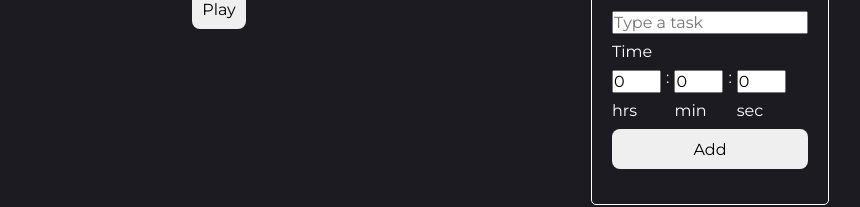
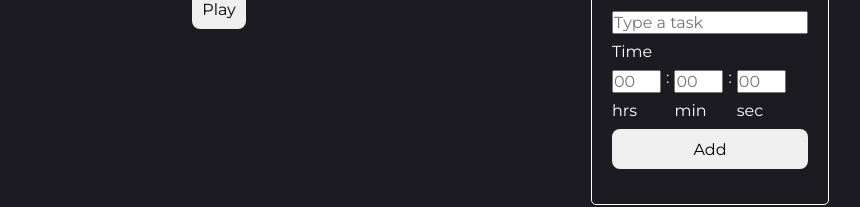
Before and after one commit to jeftepl/pomodoro-flow, a React (Vite) app: page / in a window 1280 px wide. Shown: the part 492-699 px from the top of the page, without its empty margins (302-1162 px from the left). Built offline with nearby package versions, Linux system fonts and the light colour scheme.

Commit message:
refactor(Tasks): extract time input logic to TimerNumberInput component
- Extract time input fields into TimerNumberInput component for reuse
- Enhance code maintainability and readability by reducing redundancy
- Introduce error handling to prevent silent failures during CRUD operations

```diff
--- /dev/null
+++ b/src/components/Tasks/TasksForm/TimerNumberInput/TimerNumberInput.module.css
@@ -0,0 +1,9 @@
+.form__timeInput {
+  display: flex;
+  flex-direction: column;
+  gap: 10px;
+}
+
+.form__timeInput input {
+  width: auto;
+}
--- /dev/null
+++ b/src/components/Tasks/TasksForm/TimerNumberInput/index.tsx
@@ -0,0 +1,32 @@
+import styles from "./TimerNumberInput.module.css";
+
+interface TimerNumberInputProps {
+  identifier: string,
+  unit: string,
+  max: string,
+  value: string,
+  onChange: (value: React.SetStateAction<string>) => void
+}
+
+export default function TimerNumberInput({
+  identifier,
+  unit,
+  max,
+  value,
+  onChange,
+}: TimerNumberInputProps) {
+  return (
+    <div className={styles.form__timeInput}>
+      <input
+        id={identifier}
+        type="number"
+        value={value}
+        onChange={(event) => onChange(event.target.value)}
+        placeholder="00"
+        max={max}
+        min={0}
+      />
+      <label htmlFor={identifier}>{unit}</label>
+    </div>
+  );
+}
--- a/src/components/Tasks/TasksForm/index.tsx
+++ b/src/components/Tasks/TasksForm/index.tsx
@@ -7,25 +7,32 @@ import { editState } from "@state/atom";
 import useAddTask from "@state/hooks/useAddTask";
 import useEditTask from "@state/hooks/useEditTask";
 import { ITask } from "@interfaces/ITask";
+import TimerNumberInput from "./TimerNumberInput";
 
 interface TasksFormProps {
-  textAction: string,
-  task?: ITask
+  textAction: string;
+  task?: ITask;
 }
 
-export default function TasksForm({ textAction, task }: TasksFormProps) {
-  let initialHours = "0";
-  let initialMinutes = "0";
-  let initialSeconds = "0";
+function parseInitialTime(task: ITask | undefined) {
+  let initialHours = "";
+  let initialMinutes = "";
+  let initialSeconds = "";
   let initialTask = "";
 
-  if(task) {
+  if (task) {
     const InitialTimeString = task.time;
     initialHours = InitialTimeString[0] + InitialTimeString[1];
     initialMinutes = InitialTimeString[3] + InitialTimeString[4];
     initialSeconds = InitialTimeString[6] + InitialTimeString[7];
     initialTask = task.name;
   }
+
+  return { initialHours, initialMinutes, initialSeconds, initialTask };
+}
+
+export default function TasksForm({ textAction, task }: TasksFormProps) {
+  const { initialHours, initialMinutes, initialSeconds, initialTask } = parseInitialTime(task);
 
   const [hours, setHours] = useState(initialHours);
   const [minutes, setMinutes] = useState(initialMinutes);
@@ -37,26 +44,31 @@ export default function TasksForm({ textAction, task }: TasksFormProps) {
   const addTask = useAddTask();
   const editTask = useEditTask();
 
-  function onSubmit(event: React.FormEvent<HTMLFormElement>) {
-    event.preventDefault();
-
+  function formattedTime() {
     const formatedHours = formatTwoDigits(Number(hours));
     const formatedMinutes = formatTwoDigits(Number(minutes));
     const formatedSeconds = formatTwoDigits(Number(seconds));
 
-    const newTime = `${formatedHours}:${formatedMinutes}:${formatedSeconds}`;
+    return `${formatedHours}:${formatedMinutes}:${formatedSeconds}`;
+  }
 
-    if(task) {
-      editTask(task.id, newTaskName, newTime);
+  function onSubmit(event: React.FormEvent<HTMLFormElement>) {
+    event.preventDefault();
+
+    try {
+      if (task) {
+        editTask(task.id, newTaskName, formattedTime());
         setEdit(null);
       } else {
-      addTask({ name: newTaskName, time: newTime});
+        addTask({ name: newTaskName, time: formattedTime() });
       }
-
       setNewTaskName(initialTask);
       setHours(initialHours);
       setMinutes(initialMinutes);
       setSeconds(initialSeconds);
+    } catch (error) {
+      console.error("Failed to create or update task: ", error);
+    }
   }
 
   return (
@@ -66,7 +78,7 @@ export default function TasksForm({ textAction, task }: TasksFormProps) {
         <input
           type="text"
           value={newTaskName}
-          onChange={event => setNewTaskName(event.target.value)}
+          onChange={(event) => setNewTaskName(event.target.value)}
           name="task"
           id="task"
           required
@@ -76,44 +88,29 @@ export default function TasksForm({ textAction, task }: TasksFormProps) {
       <div className={styles.form__field}>
         <p>Time</p>
         <div className={styles.form__time}>
-          <div className={styles.form__timeInput}>
-            <input
-              id="hours"
-              type="number"
+          <TimerNumberInput
+            identifier="hours"
+            unit="hrs"
+            max="16"
             value={hours}
-              onChange={event => setHours(event.target.value)}
-              placeholder="00 hrs"
-              max={16}
-              min={0}
+            onChange={setHours}
           />
-            <label htmlFor="hours">hrs</label>
-          </div>
           :
-          <div className={styles.form__timeInput}>
-            <input
-              id="minutes"
-              type="number"
+          <TimerNumberInput
+            identifier="minutes"
+            unit="min"
+            max="59"
             value={minutes}
-              onChange={event => setMinutes(event.target.value)}
-              max={59}
-              min={0}
-              placeholder="00 min"
+            onChange={setMinutes}
           />
-            <label htmlFor="minutes">min</label>
-          </div>
           :
-          <div className={styles.form__timeInput}>
-            <input
-              id="seconds"
-              type="number"
-              max={59}
-              min={0}
+          <TimerNumberInput
+            identifier="seconds"
+            unit="sec"
+            max="59"
             value={seconds}
-              onChange={event => setSeconds(event.target.value)}
-              placeholder="00 sec"
+            onChange={setSeconds}
           />
-            <label htmlFor="seconds">sec</label>
-          </div>
         </div>
         <Button type="submit">{textAction}</Button>
       </div>
```
Lines whose indentation alone changed are shown as unchanged.
